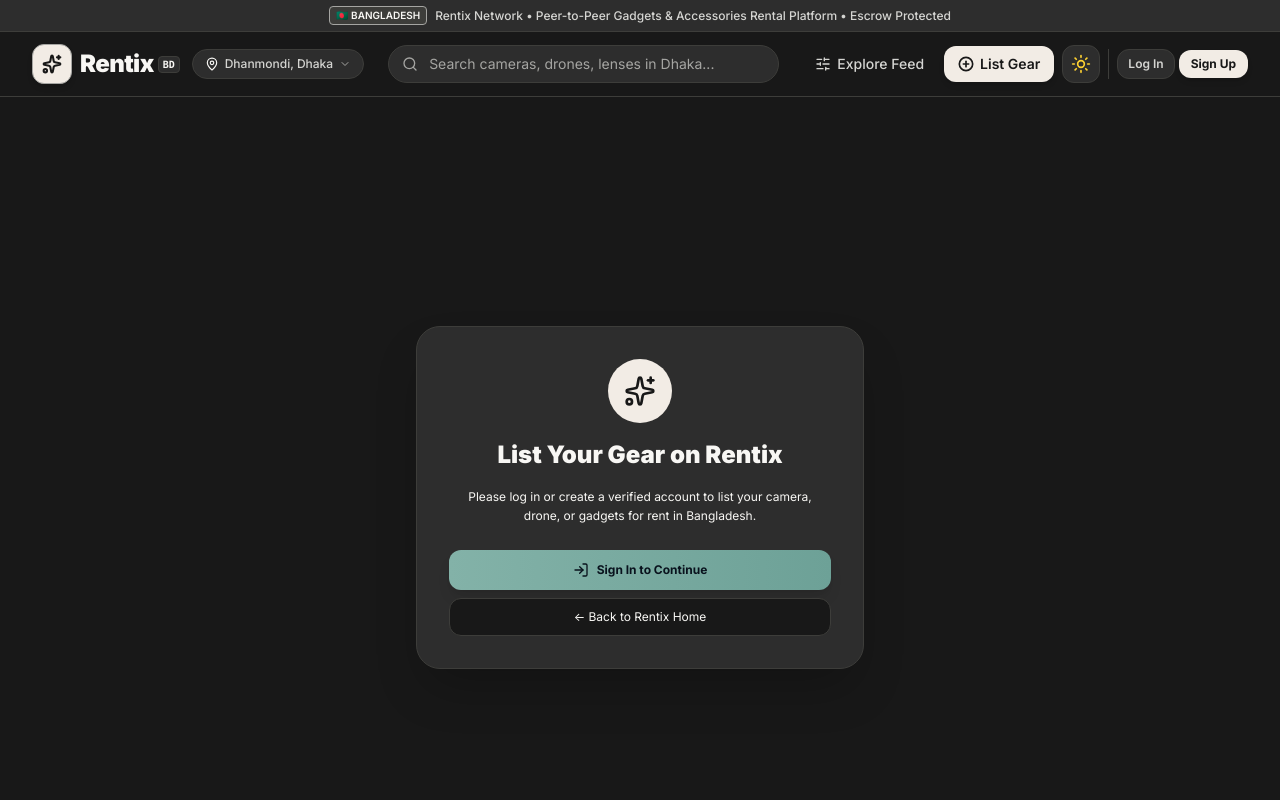
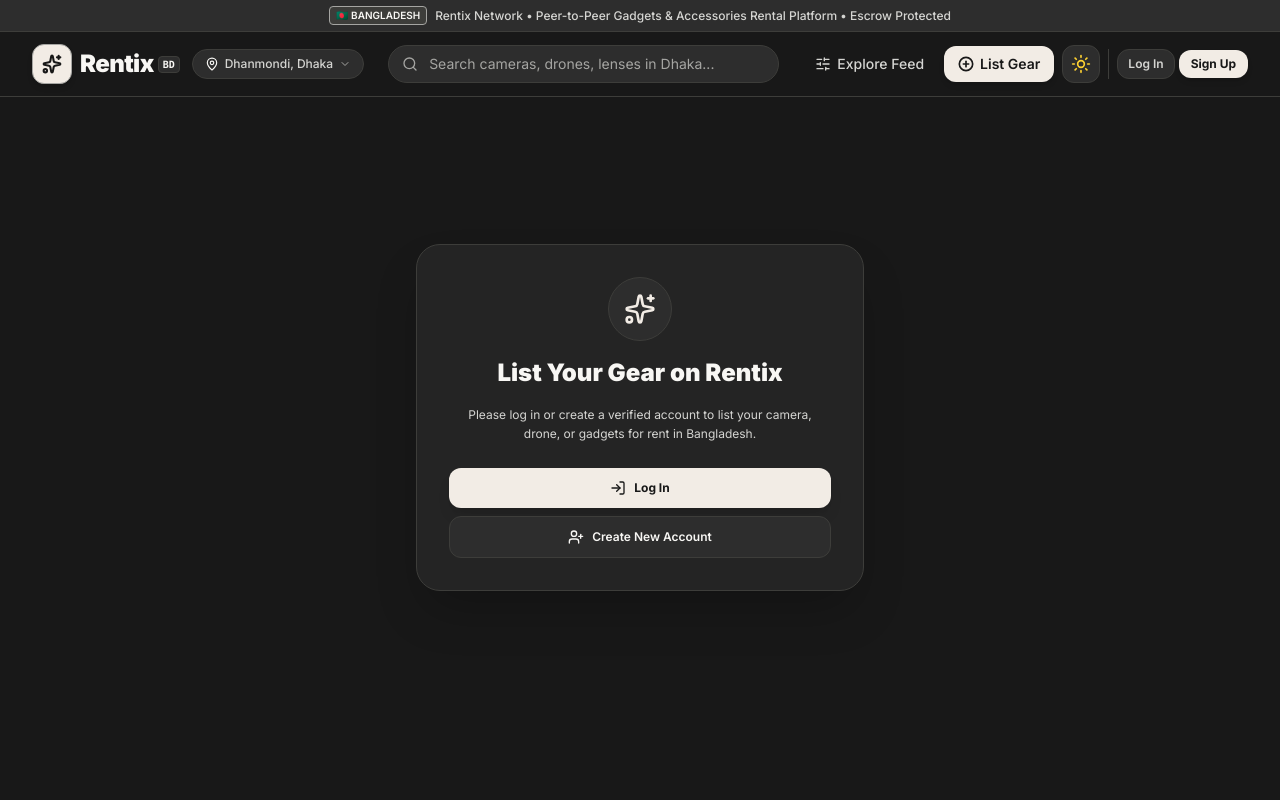
Before and after one commit to mishkattamim/rentix, a React (Vite) app: page /list-item in a window 1280 px wide. Shown: the top 800 px of the page. Built offline with nearby package versions, Linux system fonts and the light colour scheme.

Commit message:
Update ListItemPage styles and text content

```diff
--- a/src/pages/ListItemPage.tsx
+++ b/src/pages/ListItemPage.tsx
@@ -9,6 +9,7 @@
   Trash2,
   ShieldCheck,
   LogIn,
+  UserPlus,
   Upload,
   Image as ImageIcon
 } from 'lucide-react';
@@ -71,14 +72,14 @@
 
   if (!isAuthenticated) {
     return (
-      <div className="min-h-screen bg-[#09121D] text-[#CBD6D3] flex items-center justify-center p-4">
-        <div className="max-w-md w-full bg-[#0C2B35] border border-[#4A7071] rounded-3xl p-8 shadow-2xl text-center space-y-4">
-          <div className="w-16 h-16 rounded-full bg-[#83B2A8]/20 border-2 border-[#83B2A8] text-[#83B2A8] flex items-center justify-center mx-auto">
+      <div className="min-h-[80vh] bg-[var(--bg-primary)] flex items-center justify-center p-4">
+        <div className="max-w-md w-full bg-[var(--bg-card)] border border-[var(--border-subtle)] rounded-3xl p-8 text-center space-y-4 shadow-2xl">
+          <div className="w-16 h-16 rounded-full bg-[var(--bg-surface)] border border-[var(--border-subtle)] flex items-center justify-center mx-auto text-[var(--accent-primary)]">
             <Sparkles className="w-8 h-8" />
           </div>
 
-          <h2 className="text-2xl font-black text-white">List Your Gear on Rentix</h2>
-          <p className="text-xs text-[#CBD6D3]/70 leading-relaxed">
+          <h2 className="text-2xl font-black text-[var(--text-primary)]">List Your Gear on Rentix</h2>
+          <p className="text-xs text-[var(--text-secondary)] leading-relaxed">
             Please log in or create a verified account to list your camera, drone, or gadgets for rent in Bangladesh.
           </p>
 
@@ -89,17 +90,21 @@
                 setAuthModalTab('login');
                 setIsAuthModalOpen(true);
               }}
-              className="w-full py-3 rounded-xl bg-gradient-to-r from-[#83B2A8] to-[#6da197] text-[#09121D] font-bold text-xs flex items-center justify-center gap-2 shadow-lg transition-all"
+              className="w-full py-3 rounded-xl bg-[var(--accent-primary)] hover:bg-[var(--accent-hover)] text-[var(--bg-primary)] font-bold text-xs flex items-center justify-center gap-2 shadow-lg transition-all"
             >
-              <LogIn className="w-4 h-4" /> Sign In to Continue
+              <LogIn className="w-4 h-4" /> Log In
             </button>
 
-            <Link
-              to="/"
-              className="block w-full py-2.5 rounded-xl bg-[#09121D] hover:bg-[#071C23] border border-[#4A7071] text-xs text-[#CBD6D3] hover:text-white transition-colors"
+            <button
+              onClick={() => {
+                setAuthModalReason('Create an account to start renting out your hardware');
+                setAuthModalTab('register');
+                setIsAuthModalOpen(true);
+              }}
+              className="w-full py-3 rounded-xl bg-[var(--bg-surface)] hover:bg-[var(--bg-card)] border border-[var(--border-subtle)] text-xs font-semibold text-[var(--text-primary)] flex items-center justify-center gap-2 transition-colors"
             >
-              ← Back to Rentix Home
-            </Link>
+              <UserPlus className="w-4 h-4" /> Create New Account
+            </button>
           </div>
         </div>
       </div>
@@ -293,7 +298,7 @@
         {/* Wizard Header */}
         <div className="text-center mb-8">
           <div className="inline-flex items-center gap-1.5 px-3 py-1 rounded-full bg-[#83B2A8]/10 text-[#83B2A8] text-xs font-semibold mb-2">
-            <Sparkles className="w-3.5 h-3.5" /> LENDER WIZARD
+            <Sparkles className="w-3.5 h-3.5" /> ISD LENDER WIZARD (BANGLADESH)
           </div>
           <h1 className="text-3xl font-black text-white">List Your Gear for Rent</h1>
           <p className="text-xs text-[#CBD6D3]/70 mt-1 max-w-md mx-auto">
```
